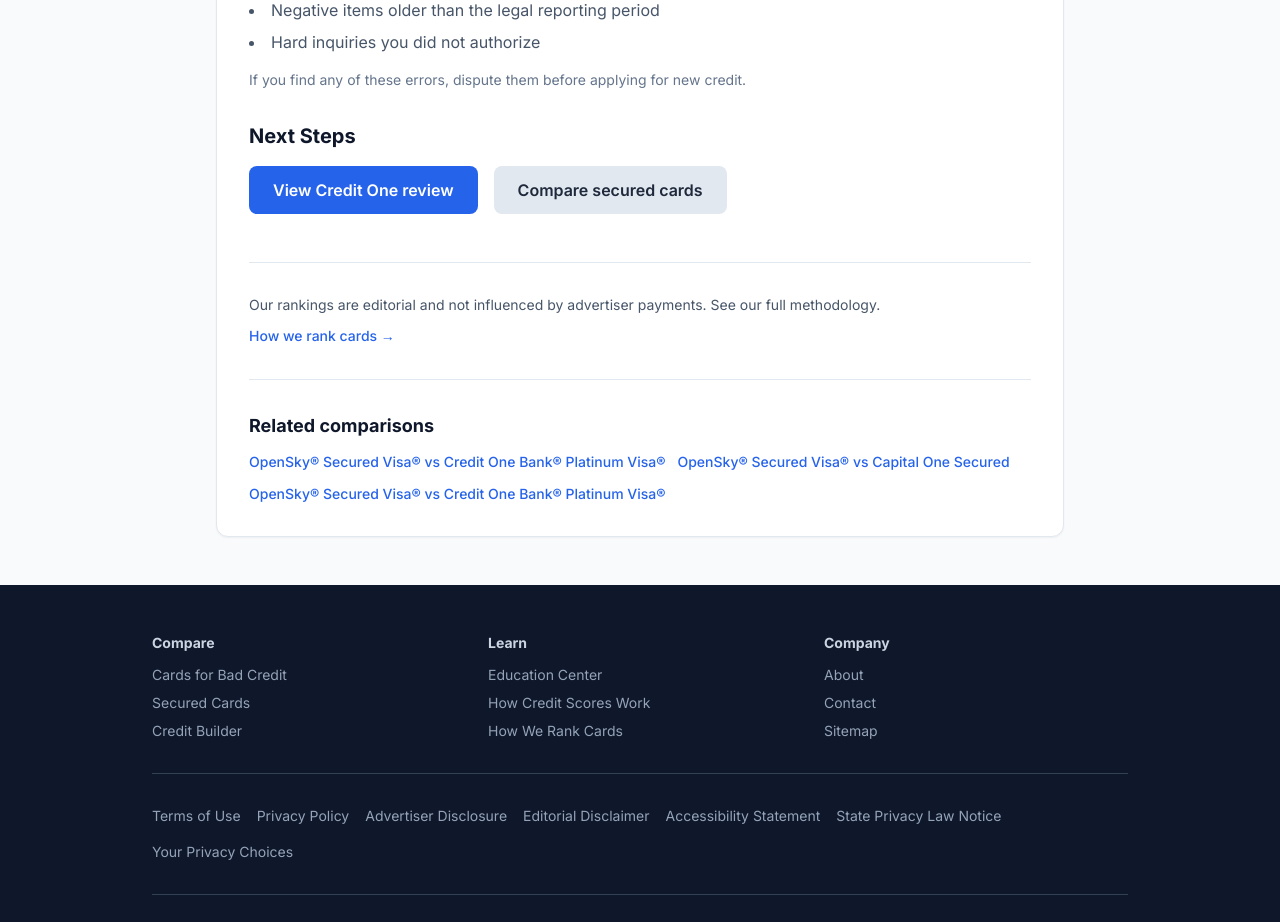
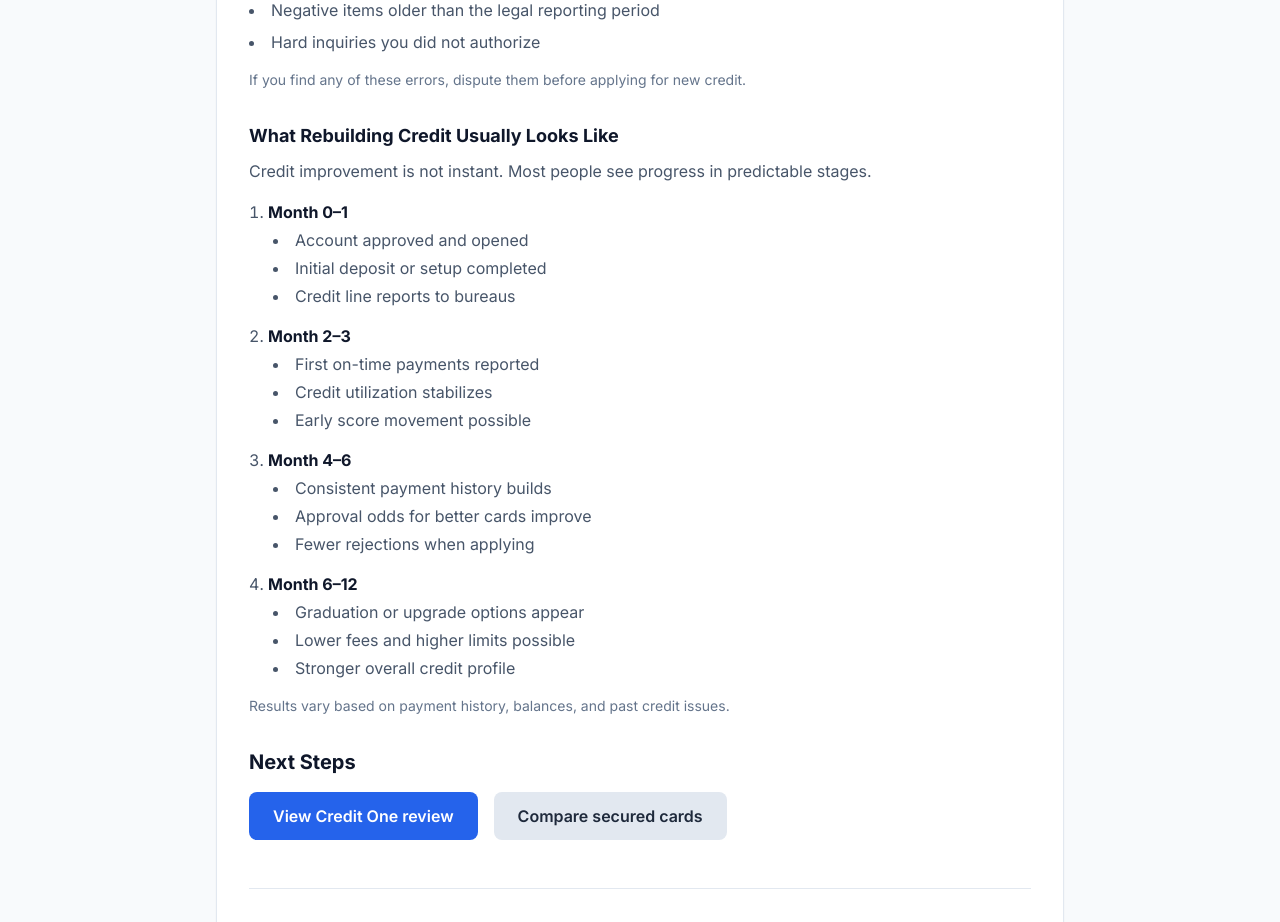
Before and after one commit to Holagpt-ai/badcreditfirst-v3, a Next.js app: page /compare/credit-one-vs-capital-one-secured in a window 1280 px wide. Shown: the part 1780-2702 px from the top of the page. Built offline with nearby package versions, Linux system fonts and the light colour scheme.

Commit message:
content: add credit rebuild timeline widget

```diff
--- a/app/compare/[slug]/page.tsx
+++ b/app/compare/[slug]/page.tsx
@@ -10,6 +10,7 @@
 import ComparisonCTAs from '@/components/compare/ComparisonCTAs';
 import MethodologyFooter from '@/components/compare/MethodologyFooter';
 import CreditReportErrorsChecklist from '@/components/CreditReportErrorsChecklist';
+import CreditRebuildTimeline from '@/components/CreditRebuildTimeline';
 
 type Props = { params: { slug: string } };
 
@@ -32,6 +33,7 @@
           <EditorialContext data={comparison} />
           <SummaryTakeaway data={comparison} />
           <CreditReportErrorsChecklist />
+          <CreditRebuildTimeline />
           <ComparisonCTAs data={comparison} />
           <MethodologyFooter />
 
--- a/app/credit-cards/review/[slug]/page.tsx
+++ b/app/credit-cards/review/[slug]/page.tsx
@@ -6,6 +6,7 @@
 import { categories } from '../../../../lib/categories';
 import { getComparisonsForCard } from '../../../../data/comparisons';
 import { getProductSchema, getReviewSchema, getBreadcrumbSchema } from '../../../../lib/schema';
+import CreditRebuildTimeline from '@/components/CreditRebuildTimeline';
 
 const baseUrl = 'https://www.badcreditfirst.com';
 
@@ -174,6 +175,10 @@
             </div>
           )}
 
+          <div className="px-8 py-6 border-t border-slate-100">
+            <CreditRebuildTimeline />
+          </div>
+
           <div className="px-8 pb-8 border-t border-slate-100">
             {isComingSoon ? (
               <div className="w-full py-4 bg-slate-200 text-slate-600 font-semibold rounded-lg text-center cursor-not-allowed" aria-disabled="true">
--- a/app/education/[slug]/page.tsx
+++ b/app/education/[slug]/page.tsx
@@ -5,6 +5,7 @@
 import { getArticleSchema, getPersonSchema } from '../../../lib/schema';
 import CreditReportResourceBox from '@/components/Education/CreditReportResourceBox';
 import CreditReportErrorsChecklist from '@/components/CreditReportErrorsChecklist';
+import CreditRebuildTimeline from '@/components/CreditRebuildTimeline';
 
 const articleContent: Record<string, { title: string; quickAnswer?: string; body: ReactNode }> = {
   'what-is-a-good-credit-score': {
@@ -597,6 +598,8 @@
             </ul>
           </div>
 
+          <CreditRebuildTimeline />
+
           <div className="text-center">
             <Link
               href={ARTICLE_CTA[slug]?.href ?? DEFAULT_CTA.href}
--- /dev/null
+++ b/components/CreditRebuildTimeline.tsx
@@ -0,0 +1,49 @@
+export default function CreditRebuildTimeline() {
+  return (
+    <section className="mb-8" aria-labelledby="credit-rebuild-timeline-heading">
+      <h2 id="credit-rebuild-timeline-heading" className="text-lg font-bold text-slate-900 mb-2">
+        What Rebuilding Credit Usually Looks Like
+      </h2>
+      <p className="text-slate-600 leading-relaxed mb-4">
+        Credit improvement is not instant. Most people see progress in predictable stages.
+      </p>
+      <ol className="list-decimal list-inside space-y-4 text-slate-600">
+        <li>
+          <strong className="text-slate-900">Month 0–1</strong>
+          <ul className="list-disc list-inside ml-6 mt-1 space-y-1">
+            <li>Account approved and opened</li>
+            <li>Initial deposit or setup completed</li>
+            <li>Credit line reports to bureaus</li>
+          </ul>
+        </li>
+        <li>
+          <strong className="text-slate-900">Month 2–3</strong>
+          <ul className="list-disc list-inside ml-6 mt-1 space-y-1">
+            <li>First on-time payments reported</li>
+            <li>Credit utilization stabilizes</li>
+            <li>Early score movement possible</li>
+          </ul>
+        </li>
+        <li>
+          <strong className="text-slate-900">Month 4–6</strong>
+          <ul className="list-disc list-inside ml-6 mt-1 space-y-1">
+            <li>Consistent payment history builds</li>
+            <li>Approval odds for better cards improve</li>
+            <li>Fewer rejections when applying</li>
+          </ul>
+        </li>
+        <li>
+          <strong className="text-slate-900">Month 6–12</strong>
+          <ul className="list-disc list-inside ml-6 mt-1 space-y-1">
+            <li>Graduation or upgrade options appear</li>
+            <li>Lower fees and higher limits possible</li>
+            <li>Stronger overall credit profile</li>
+          </ul>
+        </li>
+      </ol>
+      <p className="mt-4 text-sm text-slate-500">
+        Results vary based on payment history, balances, and past credit issues.
+      </p>
+    </section>
+  );
+}
```
